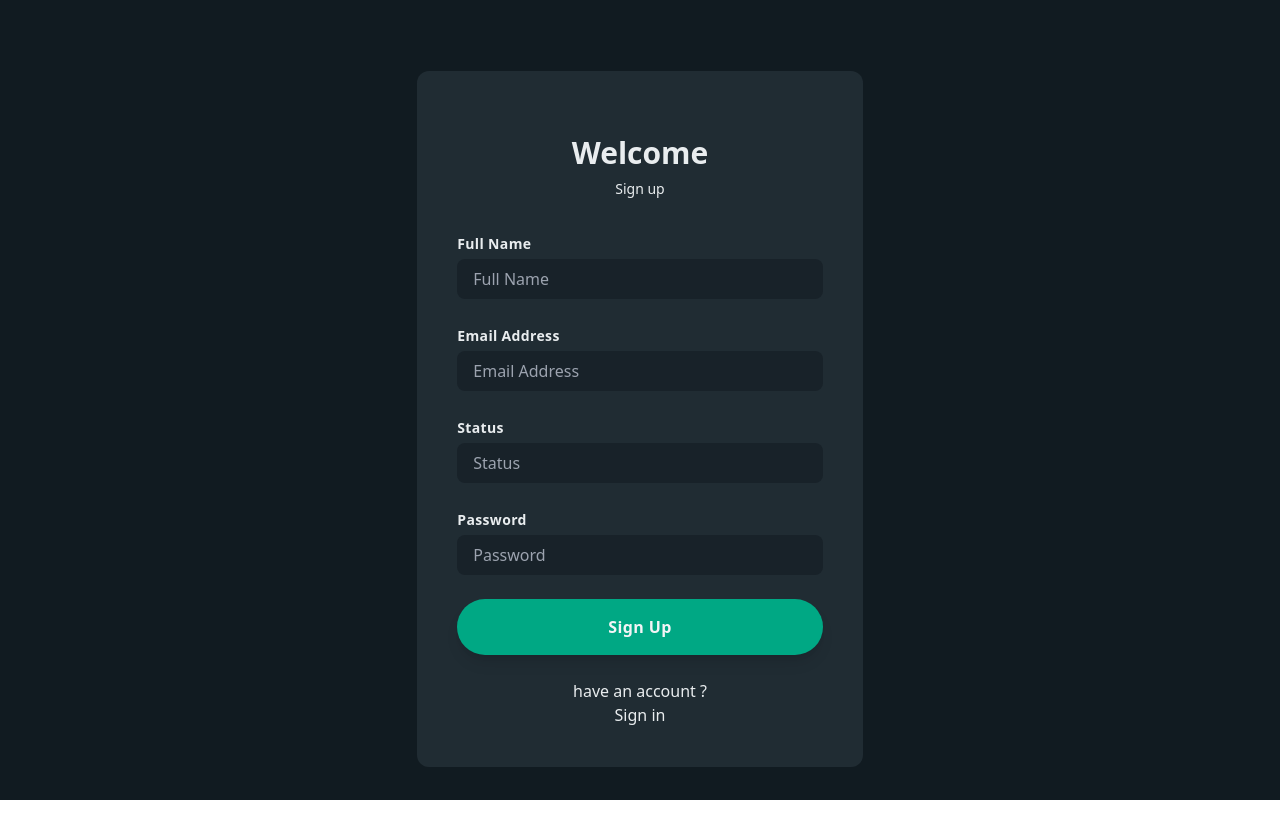
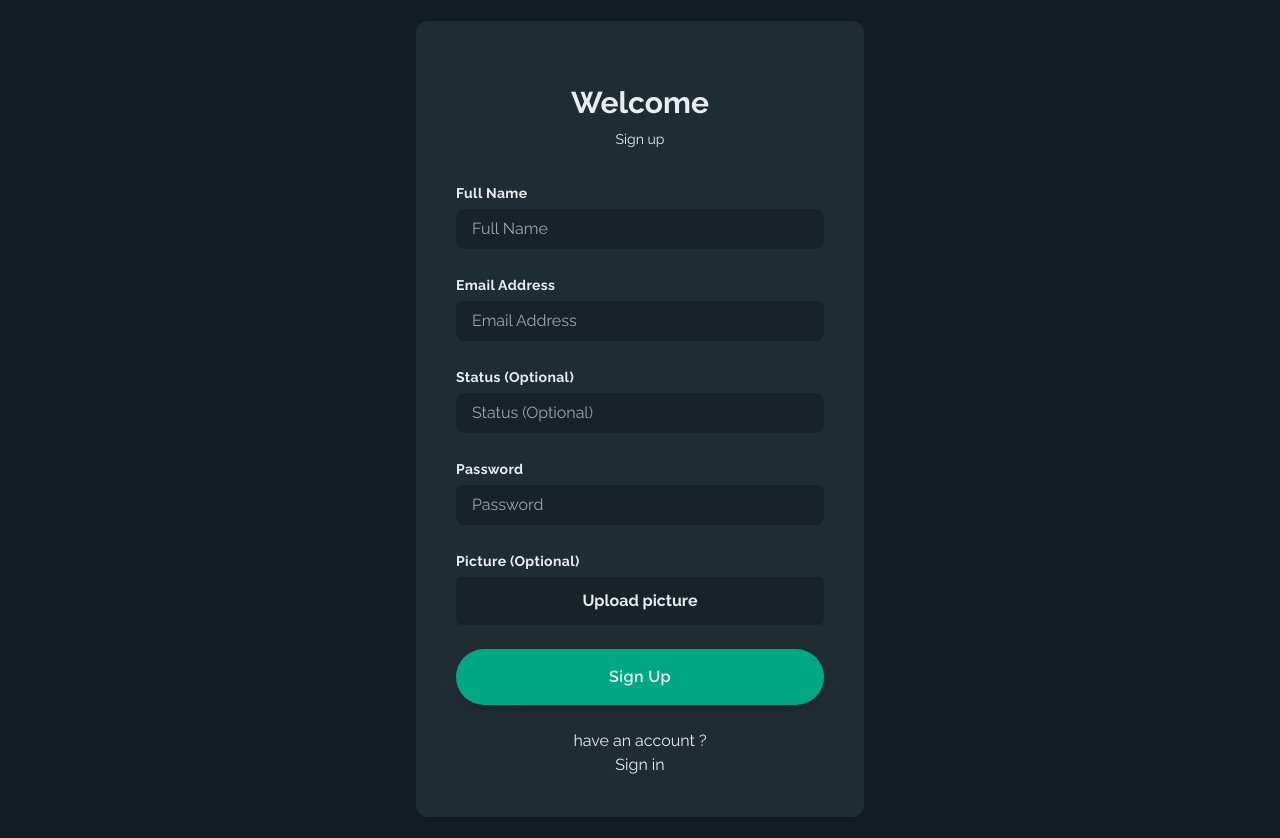
Before and after one commit to arghaninjacoder/whatsapp-fe, a React (Vite) app: page /register in a window 1280 px wide. Before the commit the page ends 800 px from the top, so only its background shows below. Built offline with nearby package versions, Linux system fonts and the light colour scheme; no server answers.

Commit message:
Vite env use

```diff
--- /dev/null
+++ b/src/components/auth/Picture.jsx
@@ -0,0 +1,77 @@
+import { useRef } from "react"
+import { toast } from "react-hot-toast"
+
+const Picture = ({ readablePicture, setReadablePicture, setPicture }) => {
+  const inputRef = useRef()
+
+  const handlePicture = (e) => {
+    let pic = e.target.files[0]
+    if (
+      pic.type !== "image/jpeg" &&
+      pic.type !== "image/webp" &&
+      pic.type !== "image/png" &&
+      pic.type !== "image/jpg"
+    ) {
+      toast.error("Unsupported image format.")
+      return
+    } else if (pic.size > 1024 * 1024 * 5) {
+      toast.error("Image size must be lower than 5mb.")
+      return
+    } else {
+      setPicture(pic)
+      // reading the picture
+      const reader = new FileReader()
+      reader.readAsDataURL(pic)
+      reader.onload = (e) => {
+        setReadablePicture(e.target.result)
+      }
+    }
+  }
+
+  const handleChangePic = () => {
+    setPicture("")
+    setReadablePicture("")
+  }
+
+  return (
+    <div className="mt-8 content-center dark:text-dark_text_1 space-y-1">
+      <label htmlFor="picture" className="text-sm font-bold tracking-wide">
+        Picture (Optional)
+      </label>
+
+      {readablePicture ? (
+        <div>
+          <img
+            src={readablePicture}
+            alt="Picture"
+            className="h-20 w-20 object-cover rounded-full"
+          />
+          {/* change pic */}
+          <div
+            className="mt-2 py-1 w-20 dark:bg-dark_bg_3 rounded-md text-xs flex items-center justify-center cursor-pointer"
+            onClick={handleChangePic}
+          >
+            Remove
+          </div>
+        </div>
+      ) : (
+        <div
+          className="w-full h-12 dark:bg-dark_bg_3 rounded-md font-bold flex items-center justify-center cursor-pointer"
+          onClick={() => inputRef.current.click()}
+        >
+          Upload picture
+        </div>
+      )}
+      <input
+        type="file"
+        name="picture"
+        id="picture"
+        hidden
+        ref={inputRef}
+        accept="image/*"
+        onChange={handlePicture}
+      />
+    </div>
+  )
+}
+export default Picture
--- a/src/components/auth/RegisterForm.jsx
+++ b/src/components/auth/RegisterForm.jsx
@@ -3,14 +3,22 @@ import { yupResolver } from "@hookform/resolvers/yup"
 import { useNavigate, Link } from "react-router-dom"
 import { toast } from "react-hot-toast"
 import { PulseLoader } from "react-spinners"
+import { useState } from "react"
 
 import { signUpSchema } from "../../utils/validation"
 import AuthInput from "./AuthInput"
 import { useUser } from "../../hooks/useUser"
+import Picture from "./Picture"
+import axios from "axios"
+
+const cloud_secret = import.meta.env.VITE_CLOUD_SECRET
+const cloud_name = import.meta.env.VITE_CLOUD_NAME
 
 const RegisterForm = () => {
   const navigate = useNavigate()
   const { registerUser, status } = useUser()
+  const [picture, setPicture] = useState()
+  const [readablePicture, setReadablePicture] = useState("")
 
   const {
     register,
@@ -21,19 +29,39 @@ const RegisterForm = () => {
   })
 
   const onSubmit = async (data) => {
-    const result = await registerUser(data)
-    if (result.success) {
+    let res
+    if (picture) {
+      // upload to cloudinary then register
+      await uploadImage().then(async (value) => {
+        res = await registerUser({ ...data, picture: value.secure_url })
+      })
+    } else {
+      res = await registerUser({ ...data, picture: "" })
+    }
+    if (res.success) {
       navigate("/")
-      toast.success(result.message)
+      toast.success(res.message)
     } else {
-      toast.error(result.message)
+      toast.error(res.message)
     }
   }
 
+  const uploadImage = async () => {
+    let formData = new FormData()
+    formData.append("upload_preset", cloud_secret)
+    formData.append("file", picture)
+    const { data } = await axios.post(
+      `https://api.cloudinary.com/v1_1/${cloud_name}/image/upload`,
+      formData
+    )
+    console.log(data)
+    return data
+  }
+
   return (
-    <div className="h-screen w-full flex items-center justify-center overflow-hidden">
+    <div className="min-h-screen w-full flex items-center justify-center overflow-hidden">
       {/* Container */}
-      <div className="max-w-md space-y-8 p-10 dark:bg-dark_bg_2 rounded-xl">
+      <div className="w-full max-w-md space-y-8 p-10 dark:bg-dark_bg_2 rounded-xl">
         {/* hidden */}
         <div className="text-center dark:text-dark_text_1">
           <h2 className="mt-6 text-3xl font-bold">Welcome</h2>
@@ -58,7 +86,7 @@ const RegisterForm = () => {
           <AuthInput
             name="status"
             type="text"
-            placeholder="Status"
+            placeholder="Status (Optional)"
             register={register}
             error={errors?.status?.message}
           />
@@ -68,6 +96,13 @@ const RegisterForm = () => {
             placeholder="Password"
             register={register}
             error={errors?.password?.message}
+          />
+
+          {/* Picture */}
+          <Picture
+            readablePicture={readablePicture}
+            setReadablePicture={setReadablePicture}
+            setPicture={setPicture}
           />
 
           <button
--- a/src/index.css
+++ b/src/index.css
@@ -1,3 +1,8 @@
+@import url('https://fonts.googleapis.com/css2?family=Raleway:wght@300;400;500;600;700&display=swap');
 @tailwind base;
 @tailwind components;
 @tailwind utilities;
+
+body {
+    font-family: 'Raleway', sans-serif;
+}
--- a/src/pages/register.jsx
+++ b/src/pages/register.jsx
@@ -2,7 +2,7 @@ import RegisterForm from "../components/auth/RegisterForm"
 
 const Register = () => {
   return (
-    <div className="h-screen dark:bg-dark_bg_1 flex items-center justify-center py-[19px] overflow-hidden">
+    <div className="min-h-screen dark:bg-dark_bg_1 flex items-center justify-center py-[19px] overflow-hidden">
       {/* Container */}
       <div className="flex w-[1600px] mx-auto h-full">
         <RegisterForm />
```
